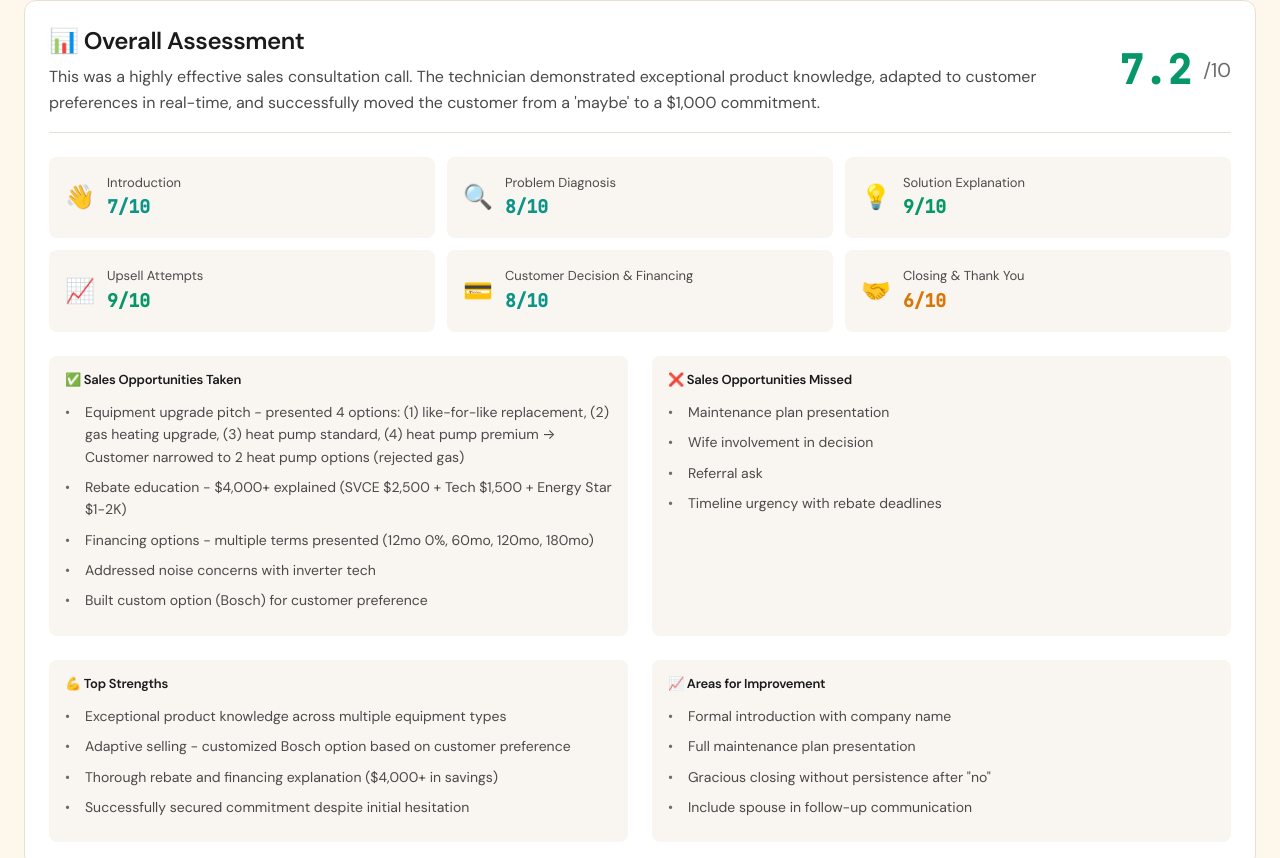
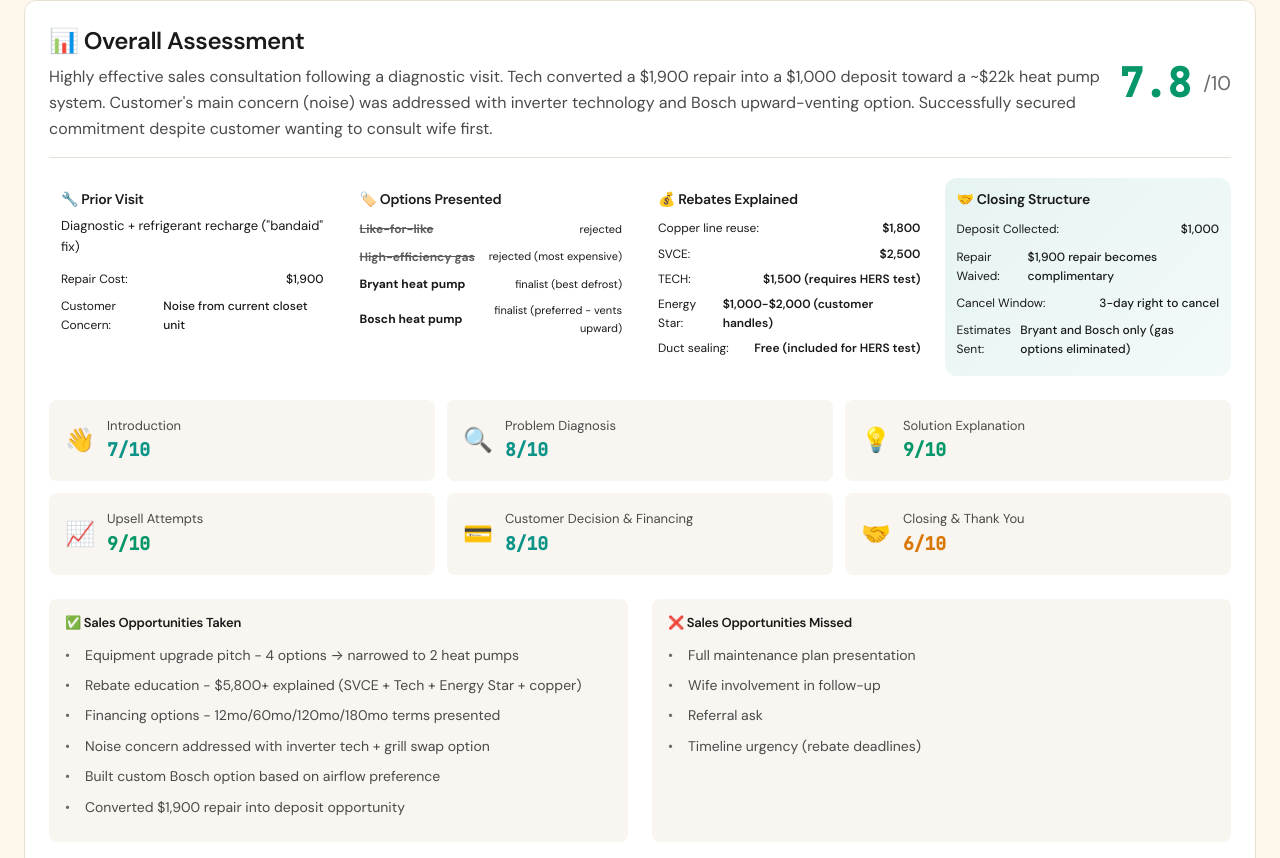
Before and after one commit to javier-la200426/NOSO, a React (Vite) app: page / in a window 1280 px wide. Shown: the part 1302-2160 px from the top of the page. Built offline with nearby package versions, Linux system fonts and the light colour scheme.

Commit message:
fixed overall analysis

```diff
--- a/src/App.css
+++ b/src/App.css
@@ -1000,6 +1000,149 @@
    END CITATION SYSTEM STYLES
    ============================================ */
 
+/* ============================================
+   CALL CONTEXT GRID STYLES
+   ============================================ */
+.call-context-grid {
+  display: grid;
+  grid-template-columns: repeat(4, 1fr);
+  gap: var(--space-3);
+}
+
+.context-card {
+  background: var(--color-surface);
+  border: 1px solid var(--color-border);
+  border-radius: var(--radius-lg);
+  padding: var(--space-3);
+}
+
+.context-card.highlight {
+  background: linear-gradient(135deg, rgba(13, 148, 136, 0.1), rgba(13, 148, 136, 0.05));
+  border-color: var(--color-primary);
+}
+
+.context-card h4 {
+  font-size: 0.875rem;
+  font-weight: 600;
+  margin-bottom: var(--space-2);
+  color: var(--color-text);
+}
+
+.context-card p {
+  font-size: 0.8125rem;
+  color: var(--color-text-muted);
+  margin-bottom: var(--space-2);
+}
+
+.context-detail,
+.closing-detail {
+  display: flex;
+  justify-content: space-between;
+  align-items: center;
+  font-size: 0.75rem;
+  padding: var(--space-1) 0;
+  border-bottom: 1px solid var(--color-border);
+}
+
+.context-detail:last-child,
+.closing-detail:last-child {
+  border-bottom: none;
+}
+
+.context-detail span,
+.closing-detail span {
+  color: var(--color-text-muted);
+}
+
+.context-detail strong,
+.closing-detail strong {
+  color: var(--color-text);
+  font-weight: 500;
+}
+
+.options-list {
+  list-style: none;
+  padding: 0;
+  margin: 0;
+}
+
+.options-list li {
+  display: flex;
+  justify-content: space-between;
+  align-items: center;
+  font-size: 0.75rem;
+  padding: var(--space-1) 0;
+  border-bottom: 1px solid var(--color-border);
+}
+
+.options-list li:last-child {
+  border-bottom: none;
+}
+
+.options-list li strong {
+  color: var(--color-text);
+}
+
+.options-list li.finalist strong {
+  color: var(--color-success);
+}
+
+.options-list li.rejected strong {
+  color: var(--color-text-muted);
+  text-decoration: line-through;
+  opacity: 0.7;
+}
+
+.option-status {
+  font-size: 0.6875rem;
+  color: var(--color-text-muted);
+  max-width: 60%;
+  text-align: right;
+}
+
+.options-list li.finalist .option-status {
+  color: var(--color-success);
+}
+
+.rebates-list {
+  list-style: none;
+  padding: 0;
+  margin: 0;
+}
+
+.rebates-list li {
+  display: flex;
+  justify-content: space-between;
+  align-items: center;
+  font-size: 0.75rem;
+  padding: 3px 0;
+}
+
+.rebates-list li span {
+  color: var(--color-text-muted);
+}
+
+.rebates-list li strong {
+  color: var(--color-success);
+  font-weight: 600;
+}
+
+@media (max-width: 1200px) {
+  .call-context-grid {
+    grid-template-columns: repeat(2, 1fr);
+  }
+}
+
+@media (max-width: 640px) {
+  .call-context-grid {
+    grid-template-columns: 1fr;
+  }
+}
+
+/* ============================================
+   END CALL CONTEXT GRID STYLES
+   ============================================ */
+
 /* Responsive */
 @media (max-width: 640px) {
   .header-meta {
--- a/src/App.jsx
+++ b/src/App.jsx
@@ -525,6 +525,56 @@ function App() {
             </div>
           </div>
 
+          {/* Call Context */}
+          <div className="call-context-grid" style={{ marginTop: 'var(--space-4)', marginBottom: 'var(--space-4)' }}>
+            <div className="context-card">
+              <h4>🔧 Prior Visit</h4>
+              <p>{CALL_ASSESSMENT.callContext.priorVisit}</p>
+              <div className="context-detail">
+                <span>Repair Cost:</span> <strong>{CALL_ASSESSMENT.callContext.repairCost}</strong>
+              </div>
+              <div className="context-detail">
+                <span>Customer Concern:</span> <strong>{CALL_ASSESSMENT.callContext.customerConcern}</strong>
+              </div>
+            </div>
+            <div className="context-card">
+              <h4>🏷️ Options Presented</h4>
+              <ul className="options-list">
+                {CALL_ASSESSMENT.optionsPresented.map((opt, idx) => (
+                  <li key={idx} className={opt.status.includes('finalist') ? 'finalist' : opt.status.includes('rejected') ? 'rejected' : ''}>
+                    <strong>{opt.name}</strong>
+                    <span className="option-status">{opt.status}</span>
+                  </li>
+                ))}
+              </ul>
+            </div>
+            <div className="context-card">
+              <h4>💰 Rebates Explained</h4>
+              <ul className="rebates-list">
+                <li><span>Copper line reuse:</span> <strong>{CALL_ASSESSMENT.rebatesExplained.copperLineReuse}</strong></li>
+                <li><span>SVCE:</span> <strong>{CALL_ASSESSMENT.rebatesExplained.svce}</strong></li>
+                <li><span>TECH:</span> <strong>{CALL_ASSESSMENT.rebatesExplained.tech}</strong></li>
+                <li><span>Energy Star:</span> <strong>{CALL_ASSESSMENT.rebatesExplained.energyStar}</strong></li>
+                <li><span>Duct sealing:</span> <strong>{CALL_ASSESSMENT.rebatesExplained.ductSealingPromo}</strong></li>
+              </ul>
+            </div>
+            <div className="context-card highlight">
+              <h4>🤝 Closing Structure</h4>
+              <div className="closing-detail">
+                <span>Deposit Collected:</span> <strong style={{ color: 'var(--color-success)' }}>{CALL_ASSESSMENT.closingStructure.deposit}</strong>
+              </div>
+              <div className="closing-detail">
+                <span>Repair Waived:</span> <strong>{CALL_ASSESSMENT.closingStructure.repairWaived}</strong>
+              </div>
+              <div className="closing-detail">
+                <span>Cancel Window:</span> <strong>{CALL_ASSESSMENT.closingStructure.cancellationWindow}</strong>
+              </div>
+              <div className="closing-detail">
+                <span>Estimates Sent:</span> <strong>{CALL_ASSESSMENT.closingStructure.estimatesSent}</strong>
+              </div>
+            </div>
+          </div>
+
           {/* Scorecard */}
           <div className="scorecard">
             {callStages.map((stage) => (
--- a/src/utils/dataAnalysis.js
+++ b/src/utils/dataAnalysis.js
@@ -464,33 +464,62 @@ export const getConfidenceLevel = (confidence) => {
 // Overall call assessment
 export const CALL_ASSESSMENT = {
   callType: 'Post-Repair Sales Consultation',
-  overallScore: 7.2,
-  summary: "This was a highly effective sales consultation call. The technician demonstrated exceptional product knowledge, adapted to customer preferences in real-time, and successfully moved the customer from a 'maybe' to a $1,000 commitment.",
+  overallScore: 7.8,
+  summary: "Highly effective sales consultation following a diagnostic visit. Tech converted a $1,900 repair into a $1,000 deposit toward a ~$22k heat pump system. Customer's main concern (noise) was addressed with inverter technology and Bosch upward-venting option. Successfully secured commitment despite customer wanting to consult wife first.",
+  callContext: {
+    priorVisit: 'Diagnostic + refrigerant recharge ("bandaid" fix)',
+    repairCost: '$1,900',
+    depositCollected: '$1,000',
+    repairWaived: true,
+    customerConcern: 'Noise from current closet unit',
+  },
+  optionsPresented: [
+    { name: 'Like-for-like', type: 'Gas furnace + AC', status: 'rejected' },
+    { name: 'High-efficiency gas', type: 'Gas furnace + AC', status: 'rejected (most expensive)' },
+    { name: 'Bryant heat pump', type: 'Heat pump', status: 'finalist (best defrost)' },
+    { name: 'Bosch heat pump', type: 'Heat pump', status: 'finalist (preferred - vents upward)' },
+  ],
+  rebatesExplained: {
+    copperLineReuse: '$1,800',
+    svce: '$2,500',
+    tech: '$1,500 (requires HERS test)',
+    energyStar: '$1,000-$2,000 (customer handles)',
+    ductSealingPromo: 'Free (included for HERS test)',
+  },
+  closingStructure: {
+    deposit: '$1,000',
+    repairWaived: '$1,900 repair becomes complimentary',
+    cancellationWindow: '3-day right to cancel',
+    creditWindow: '15 days to credit toward purchase',
+    estimatesSent: 'Bryant and Bosch only (gas options eliminated)',
+  },
   topStrengths: [
     'Exceptional product knowledge across multiple equipment types',
-    'Adaptive selling - customized Bosch option based on customer preference',
-    'Thorough rebate and financing explanation ($4,000+ in savings)',
-    'Successfully secured commitment despite initial hesitation',
+    'Adaptive selling - built custom Bosch option for upward airflow preference',
+    'Thorough rebate education ($5,800+ in potential savings)',
+    'Addressed noise concern with inverter technology',
+    'Clever closing: converted hesitation into $1,000 commitment',
   ],
   areasForImprovement: [
-    'Formal introduction with company name',
-    'Full maintenance plan presentation',
-    'Gracious closing without persistence after "no"',
-    'Include spouse in follow-up communication',
+    'No formal company introduction',
+    'Maintenance plan mentioned only once (no pricing/details)',
+    'Could have offered to include wife on follow-up email/call',
+    'No referral ask',
   ],
   salesInsights: {
     taken: [
-      'Equipment upgrade pitch - presented 4 options: (1) like-for-like replacement, (2) gas heating upgrade, (3) heat pump standard, (4) heat pump premium → Customer narrowed to 2 heat pump options (rejected gas)',
-      'Rebate education - $4,000+ explained (SVCE $2,500 + Tech $1,500 + Energy Star $1-2K)',
-      'Financing options - multiple terms presented (12mo 0%, 60mo, 120mo, 180mo)',
-      'Addressed noise concerns with inverter tech',
-      'Built custom option (Bosch) for customer preference',
+      'Equipment upgrade pitch - 4 options → narrowed to 2 heat pumps',
+      'Rebate education - $5,800+ explained (SVCE + Tech + Energy Star + copper)',
+      'Financing options - 12mo/60mo/120mo/180mo terms presented',
+      'Noise concern addressed with inverter tech + grill swap option',
+      'Built custom Bosch option based on airflow preference',
+      'Converted $1,900 repair into deposit opportunity',
     ],
     missed: [
-      'Maintenance plan presentation',
-      'Wife involvement in decision',
+      'Full maintenance plan presentation',
+      'Wife involvement in follow-up',
       'Referral ask',
-      'Timeline urgency with rebate deadlines',
+      'Timeline urgency (rebate deadlines)',
     ],
   },
 };
```
